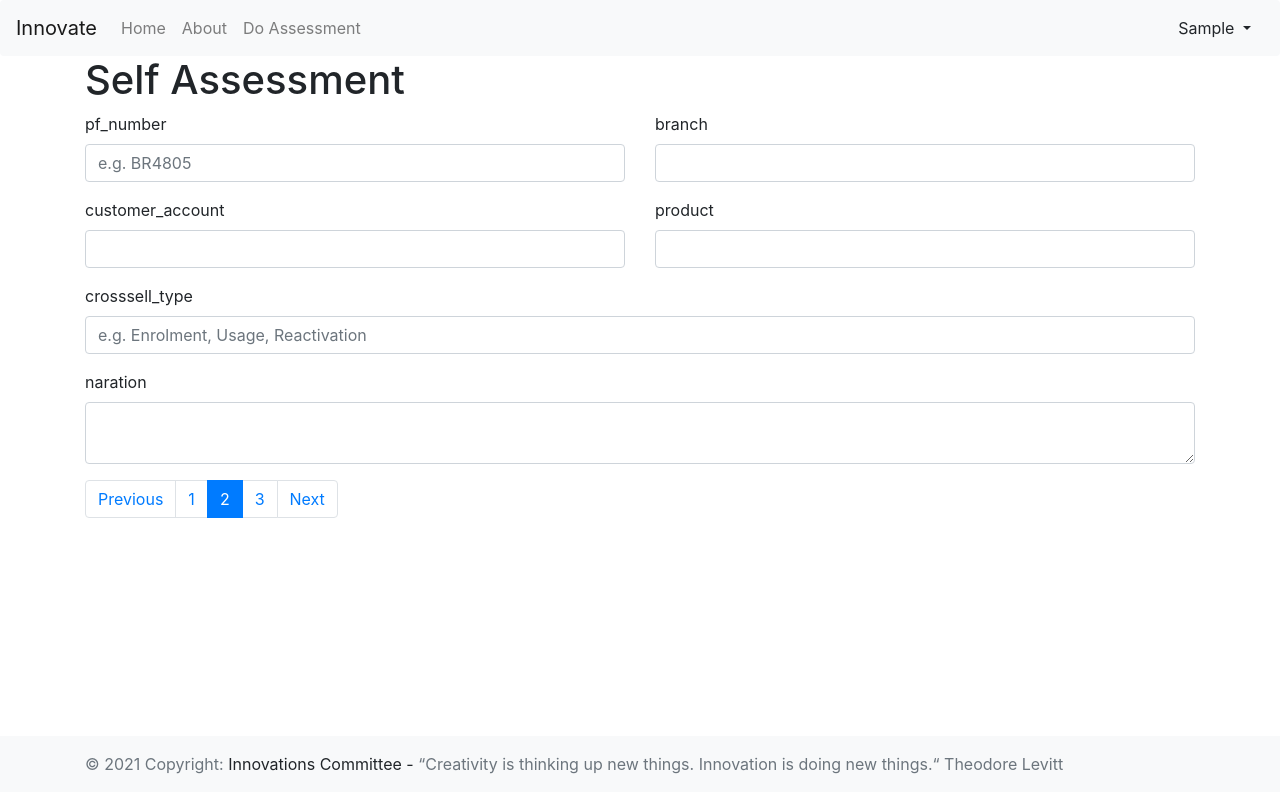
After one commit to RemmyBisimbeko/innovate, a Flask app: page /do_assessment_page_2 in a window 1280 px wide. The commit adds this page. Run offline with Flask 2, Linux system fonts and the light colour scheme; the visitor is signed in with stand-in values (Sample User, id 1); some libraries are stand-ins or nearby versions.

Commit message:
changing dashboards and templates

```diff
--- a/app.py
+++ b/app.py
@@ -33,27 +33,6 @@ def home():
 @app.route('/about')
 def about():
     return render_template('about.html')
-
-# Assessments Route
-@app.route('/assessments')
-def assessments():
-    # Create  Cursor
-    cur = mysql.connection.cursor()
-
-    # Get Assessments
-    result = cur.execute("SELECT * FROM assessments")
-
-    # Set Assessment Variable and set it to all in Dictionary form
-    assessments = cur.fetchall()
-
-    if result > 0:
-        return render_template('assessments.html', assessments=assessments)
-    else:
-        msg = 'No Assessments Yet'
-        return render_template('assessments.html', msg=msg)
-
-    # Close Connection
-    cur.close()
 
 # Single Assessment Route
 @app.route('/assessment/<string:id>')
@@ -175,33 +154,27 @@ def logout():
     flash('You are now logged out', 'success')
     return redirect(url_for('login'))
 
-# Assessment Dashboard Route
-@app.route('/dashboard_crosssells')
+# Assessments Route
+@app.route('/assessments')
 @is_logged_in
-def dashboard_crosssells():
+def assessments():
     # Create  Cursor
     cur = mysql.connection.cursor()
 
     # Get Assessments
-    result = cur.execute("SELECT * FROM crosssells where name= %s", session['username'])
+    result = cur.execute("SELECT * FROM assessments where name = %s", ['username'])
 
     # Set Assessment Variable and set it to all in Dictionary form
-    crosssells = cur.fetchall()
+    assessments = cur.fetchall()
 
     if result > 0:
-        return render_template('dashboard_crosssells.html', crosssells=crosssells)
+        return render_template('assessments.html', assessments=assessments)
     else:
         msg = 'No Assessments Yet'
-        return render_template('dashboard_crosssells.html', msg=msg)
+        return render_template('assessments.html', msg=msg)
 
     # Close Connection
     cur.close()
-
-# Dashboard Route
-@app.route('/dashboard')
-@is_logged_in
-def dashboard():
-    return render_template('dashboard.html')
 
 # Add Assessment Form Class
 class AssessmentForm(Form):
@@ -212,10 +185,10 @@ class AssessmentForm(Form):
     crosssell_type = StringField('crosssell_type', [validators.Length(min=1, max=20)])
     naration = TextAreaField('naration', [validators.Length(min=10)])
 
-# Do Assessment Route
-@app.route('/do_assessment', methods=['GET', 'POST'])
+# Do Assessment - Page 1 Route
+@app.route('/do_assessment_page_1', methods=['GET', 'POST'])
 @is_logged_in
-def do_assessment():
+def do_assessment_page_1():
     form = AssessmentForm(request.form)
     if request.method == 'POST' and form.validate():
         pf_number = form.pf_number.data
@@ -240,9 +213,42 @@ def do_assessment():
 
         flash('Page 1 was completed successfully', 'success')
 
-        return redirect(url_for('dashboard_crosssells'))
+        return redirect(url_for('do_assessment_page_2'))
 
-    return render_template('do_assessment.html', form=form)
+    return render_template('do_assessment_page_1.html', form=form)
+
+# Do Assessment - Page 2 Route
+@app.route('/do_assessment_page_2', methods=['GET', 'POST'])
+@is_logged_in
+def do_assessment_page_2():
+    form = AssessmentForm(request.form)
+    if request.method == 'POST' and form.validate():
+        pf_number = form.pf_number.data
+        branch = form.branch.data
+        customer_account = form.customer_account.data
+        product = form.product.data
+        crosssell_type = form.crosssell_type.data
+        naration = form.naration.data
+        # submission_date = form.submission_date.data
+
+        # Create Cursor
+        cur = mysql.connection.cursor()
+
+        # Execute
+        cur.execute("INSERT INTO assessments(pf_number, branch, customer_account, product, crosssell_type, naration, name) VALUES(%s, %s, %s, %s, %s, %s, %s)", (pf_number, branch, customer_account, product, crosssell_type, naration, session['username']))
+
+        # Commit to DB
+        mysql.connection.commit()
+
+        # Close Connection
+        cur.close()
+
+        flash('Page 1 was completed successfully', 'success')
+
+        return redirect(url_for('do_assessment_page_3'))
+
+    return render_template('do_assessment_page_2.html', form=form)
+
 
 # Do Assessment - Page 3 Route
 @app.route('/do_assessment_page_3', methods=['GET', 'POST'])
@@ -274,10 +280,10 @@ def do_assessment_page_3():
 
         return redirect(url_for('dashboard_crosssells'))
 
-    return render_template('do_assessment.html', form=form)
+    return render_template('do_assessment_page_3.html', form=form)
 
-# Edit Crosssell Route
-@app.route('/edit_crosssell/<string:id>', methods=['GET', 'POST'])
+# Edit Assessment Page 1 Route
+@app.route('/edit_assessment_page_1/<string:id>', methods=['GET', 'POST'])
 @is_logged_in
 def edit_crosssell(id):
 
@@ -285,20 +291,20 @@ def edit_crosssell(id):
     cur = mysql.connection.cursor()
 
     # Get Assessment by id
-    result = cur.execute("SELECT * FROM crosssells WHERE id = %s", [id])
+    result = cur.execute("SELECT * FROM assessments WHERE id = %s", [id])
 
-    crosssell = cur.fetchone()
+    assessment = cur.fetchone()
 
     # Get Form
     form = AssessmentForm(request.form)
 
     # Populate Assessment form fields
-    form.pf_number.data = crosssell['pf_number']
-    form.branch.data = crosssell['branch']
-    form.customer_account.data = crosssell['customer_account']
-    form.product.data = crosssell['product']
-    form.crosssell_type.data = crosssell['crosssell_type']
-    form.naration.data = crosssell['naration']
+    form.pf_number.data = assessment['pf_number']
+    form.branch.data = assessment['branch']
+    form.customer_account.data = assessment['customer_account']
+    form.product.data = assessment['product']
+    form.crosssell_type.data = assessment['crosssell_type']
+    form.naration.data = assessment['naration']
 
     if request.method == 'POST' and form.validate():
         pf_number = request.form['pf_number']
@@ -307,14 +313,12 @@ def edit_crosssell(id):
         product = request.form['product']
         crosssell_type = request.form['crosssell_type']
         naration = request.form['naration']
-        # submission_date = '2020-08-31 23:38:49'
-        # name = session['username']
 
         # Create Cursor
         cur = mysql.connection.cursor()
 
         # Execute
-        cur.execute("UPDATE crosssells SET pf_number=%s, branch=%s, customer_account=%s, product=%s, crosssell_type=%s, naration=%s WHERE id=%s", (pf_number, branch, customer_account, product, crosssell_type, naration, id))
+        cur.execute("UPDATE assessment SET pf_number=%s, branch=%s, customer_account=%s, product=%s, crosssell_type=%s, naration=%s WHERE id=%s", (pf_number, branch, customer_account, product, crosssell_type, naration, id))
 
         # Commit to DB
         mysql.connection.commit()
@@ -326,7 +330,7 @@ def edit_crosssell(id):
 
         return redirect(url_for('dashboard_crosssells'))
 
-    return render_template('edit_crosssell.html', form=form)
+    return render_template('edit_assessment_page_1.html', form=form)
 
 # Delete Assessment
 @app.route('/delete_crosssell/<string:id>', methods=['POST'])
--- /dev/null
+++ b/templates/do_assessment_page_2.html
@@ -0,0 +1,66 @@
+{% extends 'layout.html' %}
+
+{% block title %}
+    Self-Assessment
+{% endblock %}
+
+{% block body %}
+<div class="container">
+  <h1>Self Assessment</h1>
+  {% from "includes/_formhelpers.html" import render_field %}
+  <form method="POST" action="">
+    <div class="row">
+        <div class="col">
+            <div class="form-group">
+                {{ render_field(form.pf_number, class_="form-control", placeholder='e.g. BR4805') }}
+            </div>
+        </div>
+        <div class="col">
+            <div class="form-group">
+                {{ render_field(form.branch, class_="form-control") }}
+            </div>
+        </div>
+    </div>
+
+    <div class="row">
+        <div class="col">
+            <div class="form-group">
+                {{ render_field(form.customer_account, class_="form-control") }}
+            </div>
+        </div>
+        <div class="col">
+            <div class="form-group">
+                {{ render_field(form.product, class_="form-control") }}
+            </div>
+        </div>
+    </div>
+
+    <div class="form-group">
+        {{ render_field(form.crosssell_type, class_="form-control", placeholder='e.g. Enrolment, Usage, Reactivation') }}
+    </div>
+    <div class="form-group">
+        {{ render_field(form.naration, class_="form-control", id="editor") }}
+    </div>
+
+    <nav aria-label="...">
+      <ul class="pagination">
+        <li class="page-item">
+          <a class="page-link" href="/assessment_page_1" tabindex="-1">Previous</a>
+        </li>
+        <li class="page-item">
+          <a class="page-link" href="/assessment_page_1">1</a>
+        </li>
+        <li class="page-item active">
+          <a class="page-link" href="#">2</a>
+        </li>
+        <li class="page-item"><input class="page-link" type="submit" value="3"><span class="sr-only">(current)</span></a></li>
+        <li class="page-item">
+          <input class="page-link" type="submit" value="Next">
+        </li>
+      </ul>
+    </nav>
+
+  </form>
+
+</div>
+{% endblock %}
--- a/templates/includes/_navbar.html
+++ b/templates/includes/_navbar.html
@@ -17,7 +17,7 @@
       {% if session.logged_in %}
 
       <li class="nav-item">
-        <a class="nav-link" href="/do_assessment">Do Assessment</a>
+        <a class="nav-link" href="/do_assessment_page_1">Do Assessment</a>
       </li>
 
       {% endif %}
```
Also changed, not shown: templates/assessments.html (+39 -15 lines), templates/dashboard.html (deleted, +0 -93 lines), templates/dashboard_crosssells.html (deleted, +0 -61 lines), templates/do_assessment_page_1.html (renamed from templates/do_assessment.html, +6 -3 lines), templates/do_assessment_page_3.html (added, +66 -0 lines), templates/edit_assessment_page_2.html (added, +29 -0 lines), templates/edit_assessment_page_3.html (added, +29 -0 lines), templates/edit_assessment_page_1.html (renamed from templates/edit_crosssell.html).
